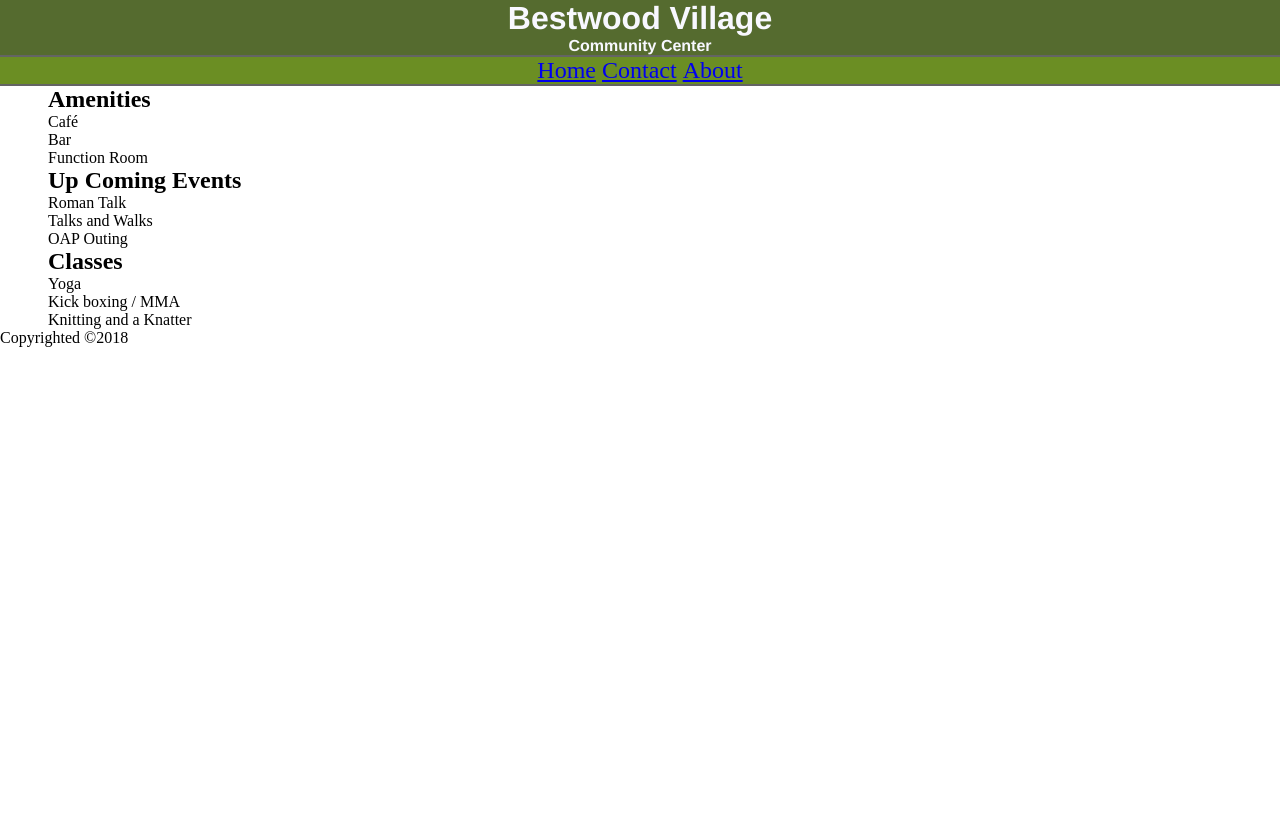
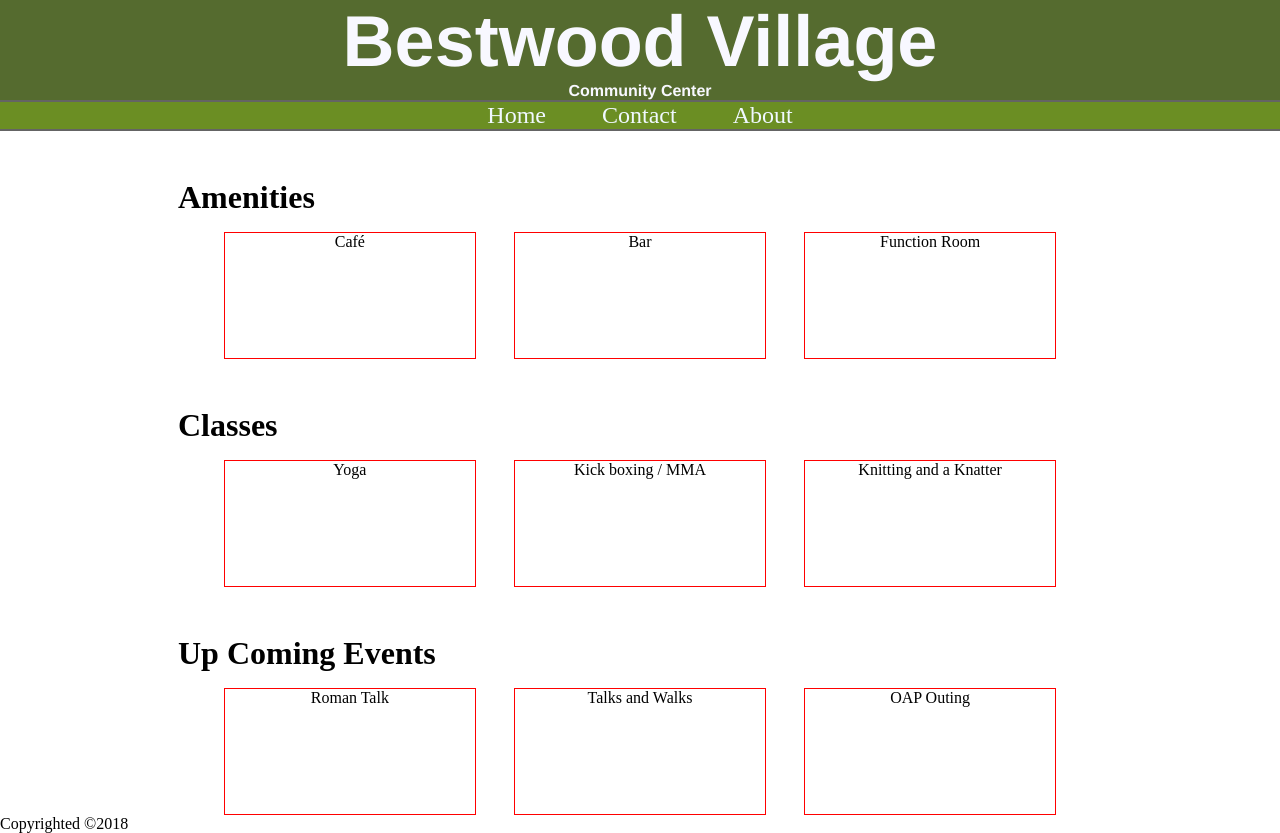
Before and after one commit to KWolf484/bestwoodVillage, a plain HTML site: page _root/index.html in a window 1280 px wide. Before the commit the page ends 800 px from the top, so only its background shows below. Drawn offline with Linux system fonts and the light colour scheme.

Commit message:
css structure edited

```diff
--- a/_root/CSS/main.css
+++ b/_root/CSS/main.css
@@ -9,7 +9,12 @@ body, html{
 .clear {
   float: none;
 }
+h2 div a {
+  padding: 0px;
+  margin: 0px;
+}
 /* #region banner */
+
 header {
   background-color: darkolivegreen;
 }
@@ -18,13 +23,15 @@ header {
   font-family: 'Franklin Gothic Medium', 'Arial Narrow', Arial, sans-serif;
   color: ghostwhite;
 }
+#logo h1 {
+  font-size: 72px;
+}
 #logo h4 {
   border-bottom: 2px solid rgb(100, 100, 100);
 }
 header {
   border-bottom: 2px solid rgb(100, 100, 100);
 }
-/* #endregion banner */
 #navMenu {
   background-color: olivedrab;
   text-align: center;
@@ -34,21 +41,75 @@ header {
   color: aliceblue;
   display: inline;
   list-style: none;
+}
+#navMenu li a {
+  color: aliceblue;
+  text-decoration: none;
+  padding: 0px 25px;
+}
+#navMenu li a:hover {
+  color: lightgreen;
+}
+/* #endregion Banner */
+/* #region container */
 
+#container {
+  width: 80%;
+  margin: auto;
 }
-#navMenu li:hover {
-  text-decoration: none;
+.contentBox {
+  width: 85%;
+  margin: auto;
+  display: grid;
+  grid-template-columns: repeat(3, 1fr);
+  grid-template-areas:
+  'contentGrid-a contentGrid-b contentGrid-c';
 }
-#navMenu li:visited {
-  text-decoration: none;
+h2 {
+  font-size: 2em;
+  text-indent: 50px;
+  padding-top: 1.5em;
+  padding-bottom: .5em;
 }
-/* #endregion */
-#container {
-  width: 92.5%;
-  margin: auto;
-
+.contentBox div {
+  text-align: center;
+  justify-self: center;
 }
 
-#footer {
+.cards {
+  margin-top: 0px;
+  border: 1px solid red;
+  width: 250px;
+  height: 125px;
+}
+.content1 {
+  grid-area: contentGrid-a;
+  grid-column: 1/2;
+}
+.content2 {
+  grid-area: contentGrid-b;
+  grid-column: 2/3;
+}
+.content3 {
+  grid-area: contentGrid-c;
+  grid-column: 3/4;
+/* #endregion content */
+
+/* #region footer */
+
+footer {
   position: fixed;
 }
+
+footer p {
+  width: 100%;
+  height: 2em;
+  color: ghostwhite;
+  background-color: darkolivegreen;
+  bottom: 0px;
+  position: fixed;
+  text-align: center;
+  font-size: 1.25em;
+  padding-top: 1em;
+}
+/* #endregion footer */
--- a/_root/index.html
+++ b/_root/index.html
@@ -16,39 +16,40 @@
     </div>
     <!-- Navigation Menu -->
     <ul id="navMenu">
-      <li><a href="#">Home</a></li>
+      <li><a href="./index.html">Home</a></li>
       <li><a href="#">Contact</a></li>
       <li><a href="#">About</a></li>
     </ul>
   </header>
   <!-- Main content -->
-  <div ID="container" class="clear">
+  <div ID="container">
     <!-- Amenities Section -->
-    <section class="amenities">
-      <h2>Amenities</h2>
-      <div class="servicesBox">Café</div>
-      <div class="servicesBox">Bar</div>
-      <div class="servicesBox">Function Room</div>
-    </section>
-    <!-- Event Section -->
-    <section>
-      <h2>Up Coming Events</h2>
-      <div class="servicesBox">Roman Talk</div>
-      <div class="servicesBox">Talks and Walks</div>
-      <div class="servicesBox">OAP Outing</div>
-    </section>
-    <!-- Classes Section -->
-    <section>
-      <h2>Classes</h2>
-      <div class="servicesBox">Yoga</div>
-      <div class="servicesBox">Kick boxing / MMA</div>
-      <div class="servicesBox">Knitting and a Knatter</div>
+    <h2>Amenities</h2>
+    <section class="contentBox">
+      <div class="content1 cards">Café</div>
+      <div class="content2 cards">Bar</div>
+      <div class="content3 cards">Function Room</div>
     </section>
 
+    <!-- Classes Section -->
+    <h2>Classes</h2>
+    <section class="contentBox">
+      <div class="content1 cards">Yoga</div>
+      <div class="content2 cards">Kick boxing / MMA</div>
+      <div class="content3 cards">Knitting and a Knatter</div>
+    </section>
+
+    <!-- Event Section -->
+    <h2>Up Coming Events</h2>
+    <section class="contentBox">
+      <div class="content1 cards">Roman Talk</div>
+      <div class="content2 cards">Talks and Walks</div>
+      <div class="content3 cards">OAP Outing</div>
+    </section>
   </div>
 
 
-  <footer id="footer">
+  <footer id="foot">
     <p>Copyrighted &copy;2018</p>
   </footer>
 
```
